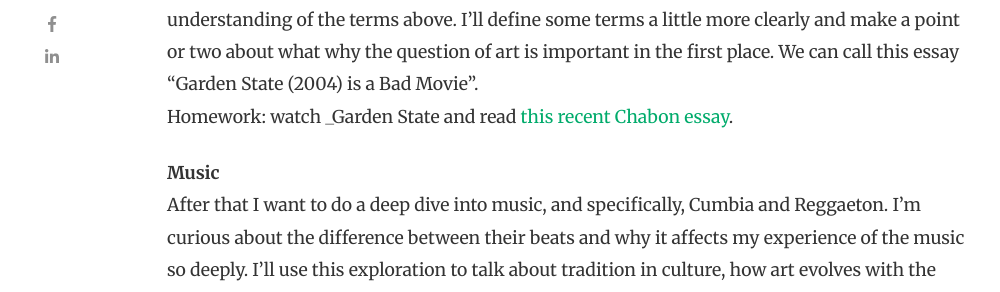
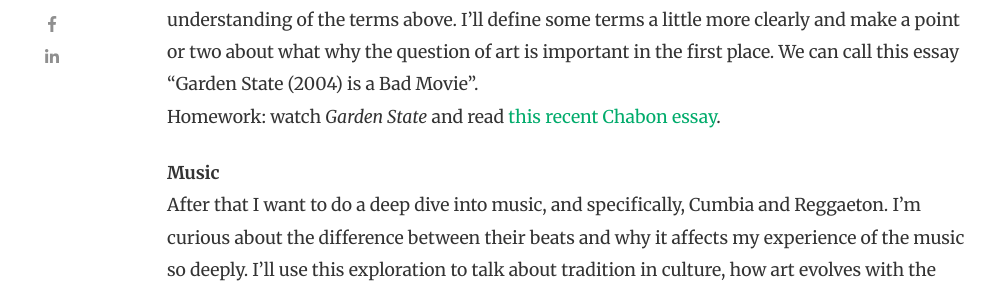
Before and after one commit to elialbert/elialbert.github.com, a Jekyll site: the page built from _posts/2019-09-29-cheesiness1.md, in a window 1280 px wide and 900 px high, scrolled down 2048 px. Shown: the part 154-446 px from the top of the window, without its empty margins (118-1118 px from the left). Built offline with Jekyll 4.4.1, drawn with Linux system fonts in a browser that asks for light colours; nearby versions of some CDN libraries.

Commit message:
missing underscore

```diff
--- a/_posts/2019-09-29-cheesiness1.md
+++ b/_posts/2019-09-29-cheesiness1.md
@@ -27,7 +27,7 @@ With that out of the way, we arrive at a more specific statement, one which I ho
 
 **Romcoms**
 I have a plan for the rest of the series, although I haven't yet written any of the pieces. I'll start by bringing up a few specific cultural touchpoints in order to help cement our shared understanding of the terms above. I'll define some terms a little more clearly and make a point or two about what why the question of art is important in the first place. We can call this essay "Garden State (2004) is a Bad Movie".
-Homework: watch _Garden State and read [this recent Chabon essay](https://www.theparisreview.org/blog/2019/09/23/whats-the-point/).
+Homework: watch _Garden State_ and read [this recent Chabon essay](https://www.theparisreview.org/blog/2019/09/23/whats-the-point/).
 
 **Music**
 After that I want to do a deep dive into music, and specifically, Cumbia and Reggaeton. I'm curious about the difference between their beats and why it affects my experience of the music so deeply. I'll use this exploration to talk about tradition in culture, how art evolves with the times, and where cheesiness goes rancid. Maybe we'll title this one "Cumbia vs Reggaeton - how one drumbeat can change everything." Hopefully I'll be able to embed some youtube videos in here and make this a multimedia adventure.
```
